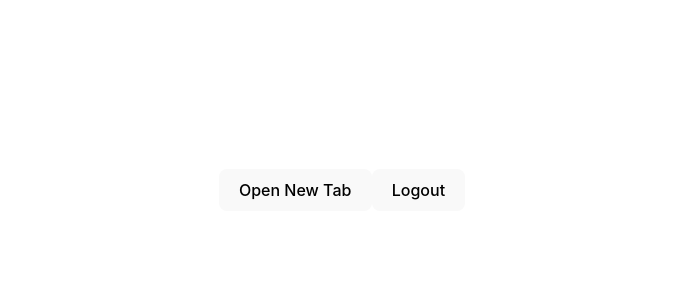
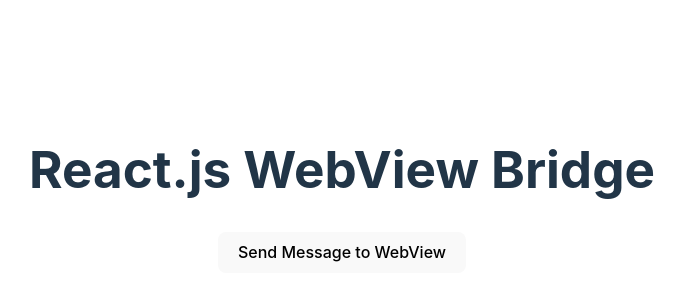
Before and after one commit to niteshyadavhusk/parentDomain, a React (Vite) app: page / in a window 1280 px wide. Shown: the part 210-510 px from the top of the page, without its empty margins (298-983 px from the left). Built offline with nearby package versions, Linux system fonts and the light colour scheme.

Commit message:
adding react native

```diff
--- a/src/App.jsx
+++ b/src/App.jsx
@@ -5,54 +5,78 @@
 import Cookies from 'js-cookie';
 
 function App() {
-  const [count, setCount] = useState(0);
+  // const [count, setCount] = useState(0);
 
-  Cookies.set(name,"nitesh");
+  // Cookies.set(name,"nitesh");
 
-  const newTabRef = useRef(null);
+  // const newTabRef = useRef(null);
+
+  // useEffect(() => {
+  //   const messageHandler = (event) => {
+  //     if (event.origin !== 'https://childdomain.onrender.com') return;
+  //     console.log('Message received from new tab:', event.data);
+  //   };
+
+  //   window.addEventListener('message', messageHandler);
+
+  //   return () => {
+  //     window.removeEventListener('message', messageHandler);
+  //   };
+  // }, []);
+
+  // const openNewTab = () => {
+  //   newTabRef.current = window.open('https://childdomain.onrender.com/', '_blank');
+
+  //   const sendCookies = () => {
+  //     if (newTabRef.current) {
+  //       const cookies = document.cookie;
+  //       console.log('Parent cookies:', cookies);
+  //       newTabRef.current.postMessage(cookies, 'https://childdomain.onrender.com/');
+  //       console.log('Cookies sent');
+  //     }
+  //   };
+
+  //   setTimeout(sendCookies, 2000); // Increase delay if necessary
+  // };
+
+  // const logout = () => {
+  //   console.log("Logout button clicked");
+  //   if (newTabRef.current) {
+  //     console.log('Sending logout message to new tab');
+  //     newTabRef.current.postMessage('logout', 'https://childdomain.onrender.com/');
+  //   } else {
+  //     console.log('New tab reference is null, cannot send message');
+  //   }
+  // };
+
+
 
   useEffect(() => {
-    const messageHandler = (event) => {
-      if (event.origin !== 'https://childdomain.onrender.com') return;
-      console.log('Message received from new tab:', event.data);
+    const receiveMessage = (event) => {
+      if (event.origin !== window.location.origin) return;
+      alert('Message from WebView: ' + event.data);
     };
 
-    window.addEventListener('message', messageHandler);
+    window.addEventListener('message', receiveMessage);
 
     return () => {
-      window.removeEventListener('message', messageHandler);
+      window.removeEventListener('message', receiveMessage);
     };
   }, []);
 
-  const openNewTab = () => {
-    newTabRef.current = window.open('https://childdomain.onrender.com/', '_blank');
-
-    const sendCookies = () => {
-      if (newTabRef.current) {
-        const cookies = document.cookie;
-        console.log('Parent cookies:', cookies);
-        newTabRef.current.postMessage(cookies, 'https://childdomain.onrender.com/');
-        console.log('Cookies sent');
-      }
-    };
-
-    setTimeout(sendCookies, 2000); // Increase delay if necessary
-  };
-
-  const logout = () => {
-    console.log("Logout button clicked");
-    if (newTabRef.current) {
-      console.log('Sending logout message to new tab');
-      newTabRef.current.postMessage('logout', 'https://childdomain.onrender.com/');
-    } else {
-      console.log('New tab reference is null, cannot send message');
-    }
+  const sendMessage = () => {
+    window.ReactNativeWebView.postMessage('Hello from React.js!');
   };
 
   return (
     <>
-      <button id="navigateButton" onClick={openNewTab}>Open New Tab</button>
-      <button id="logoutButton" onClick={logout}>Logout</button>
+      {/* <button id="navigateButton" onClick={openNewTab}>Open New Tab</button>
+      <button id="logoutButton" onClick={logout}>Logout</button> */}
+
+      <div>
+        <h1>React.js WebView Bridge</h1>
+        <button onClick={sendMessage}>Send Message to WebView</button>
+      </div>
     </>
   )
 }
--- a/vite.config.js
+++ b/vite.config.js
@@ -1,15 +1,13 @@
-import { defineConfig } from 'vite'
-import react from '@vitejs/plugin-react'
+import { defineConfig } from 'vite';
+import react from '@vitejs/plugin-react';
 
-// https://vitejs.dev/config/
 export default defineConfig({
   plugins: [react()],
+  server: {
+    open: true, // Automatically open the app in the browser
+  },
   build: {
-    chunkSizeWarningLimit: 100000000
+    outDir: 'dist',
+    assetsDir: 'assets',
   },
-  server: {
-    host: true,
-    strictPort: true,
-    port: 8000,
-    },
-})
+});
```
